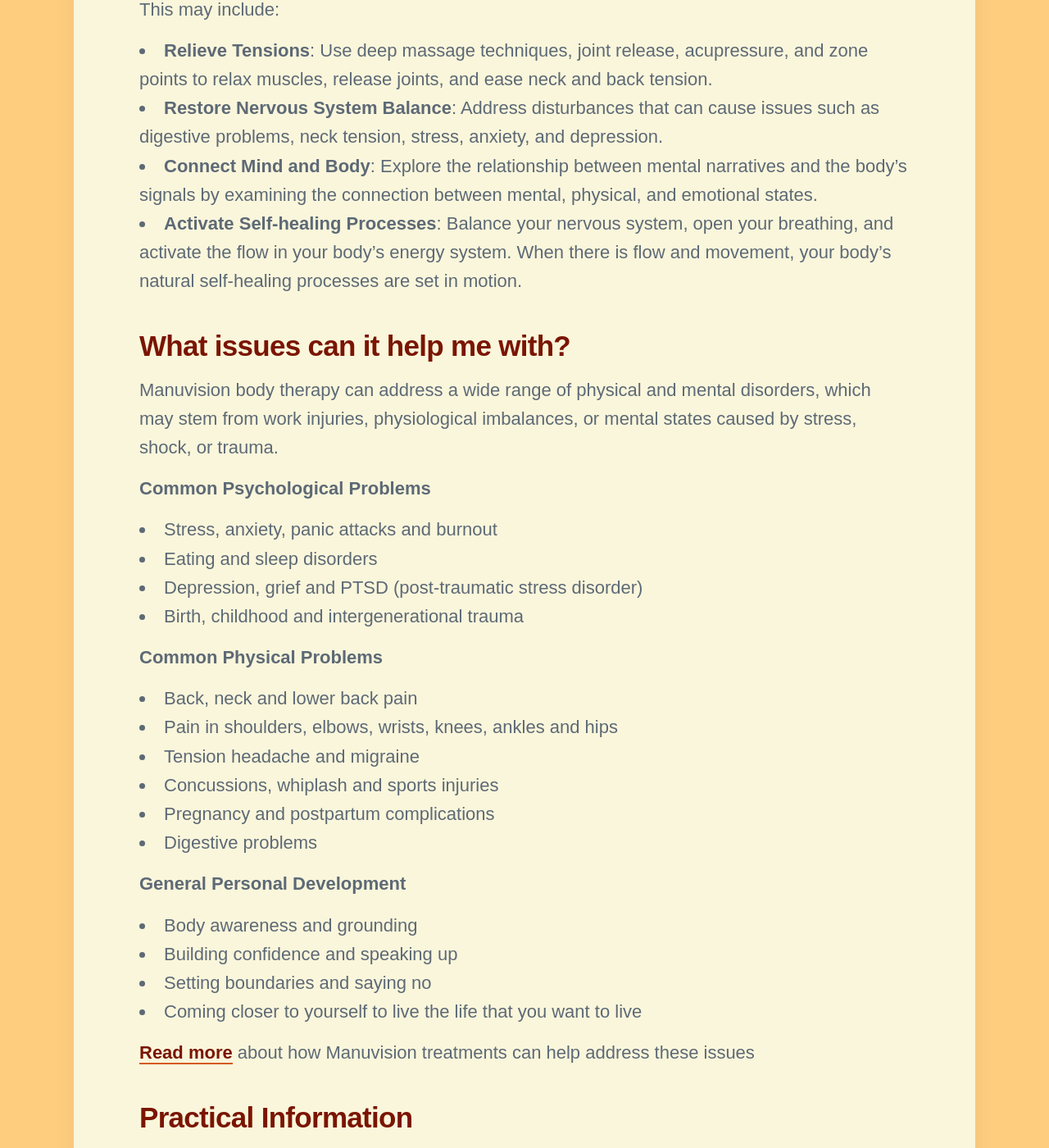
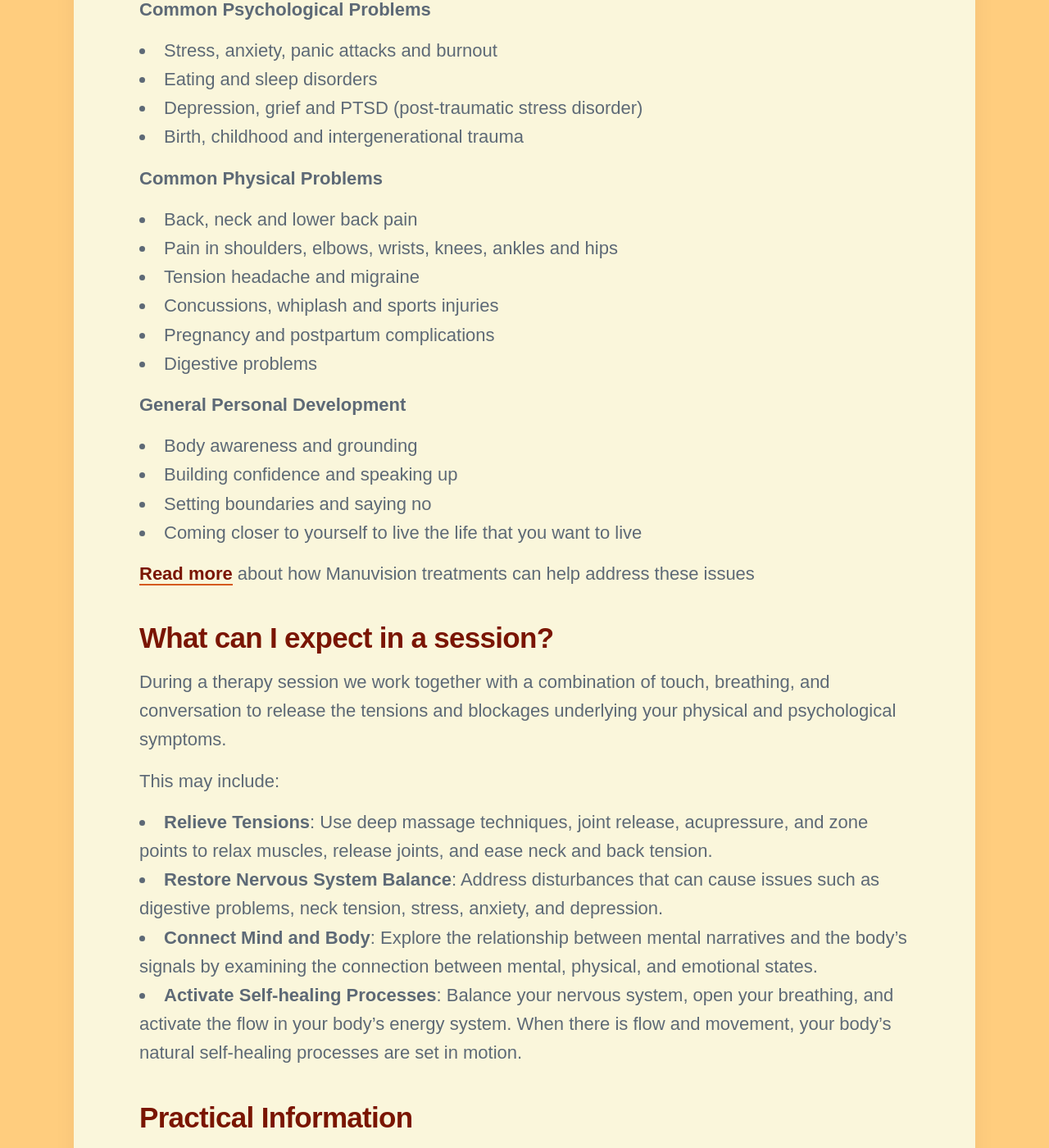
Before and after one commit to threekeytherapy/threekeytherapy.com, a Jekyll site: the page built from _projects/bodytherapy.md, in a window 1280 px wide and 1400 px high, scrolled down 1927 px. Shown: the whole window at 82% size. Built offline with Jekyll 4.4.1, drawn with Linux system fonts in a browser that asks for light colours; nearby versions of some CDN libraries; some web fonts are replaced; some of the changed lines change nothing that is shown; some of the changed text lies outside the part shown.

Commit message:
reoder page

```diff
--- a/_projects/bodytherapy.md
+++ b/_projects/bodytherapy.md
@@ -14,8 +14,8 @@
 
 On this page:
 - [Why work with the nervous system?](#why-work-with-the-nervous-system)
+- [What issues can it help me with?](#what-issues-can-it-help-me-with)
 - [What can I expect in a session?](#what-can-i-expect-in-a-session)
-- [What issues can it help me with?](#what-issues-can-it-help-me-with)
 - [Practical Information](#practical-information)
 
 ## Why work with the nervous system?
@@ -31,17 +31,6 @@
 These consequences manifest as tension, blockages, and pain in the body.
 
 The nervous system is where the body and mind connect, which is one of the reasons why Manuvision body therapy works through the nervous system.
-
-## What can I expect in a session?
-
-During a therapy session we work together with a combination of touch, breathing, and conversation to release the tensions and blockages underlying your physical and psychological symptoms.
-
-This may include:
-
-- **Relieve Tensions**: Use deep massage techniques, joint release, acupressure, and zone points to relax muscles, release joints, and ease neck and back tension.
-- **Restore Nervous System Balance**:  Address disturbances that can cause issues such as digestive problems, neck tension, stress, anxiety, and depression.
-- **Connect Mind and Body**: Explore the relationship between mental narratives and the body’s signals by examining the connection between mental, physical, and emotional states.
-- **Activate Self-healing Processes**: Balance your nervous system, open your breathing, and activate the flow in your body’s energy system. When there is flow and movement, your body’s natural self-healing processes are set in motion.
 
 ## What issues can it help me with?
 
@@ -72,6 +61,17 @@
 
 [Read more](https://manuvision-dk.translate.goog/hvad-kan-kropsterapi-hjaelpe-med/?_x_tr_sl=da&_x_tr_tl=en&_x_tr_hl=en-US&_x_tr_pto=wapp) about how Manuvision treatments can help address these issues
 
+## What can I expect in a session?
+
+During a therapy session we work together with a combination of touch, breathing, and conversation to release the tensions and blockages underlying your physical and psychological symptoms.
+
+This may include:
+
+- **Relieve Tensions**: Use deep massage techniques, joint release, acupressure, and zone points to relax muscles, release joints, and ease neck and back tension.
+- **Restore Nervous System Balance**:  Address disturbances that can cause issues such as digestive problems, neck tension, stress, anxiety, and depression.
+- **Connect Mind and Body**: Explore the relationship between mental narratives and the body’s signals by examining the connection between mental, physical, and emotional states.
+- **Activate Self-healing Processes**: Balance your nervous system, open your breathing, and activate the flow in your body’s energy system. When there is flow and movement, your body’s natural self-healing processes are set in motion.
+
 ## Practical Information
 
 **Location**
```
